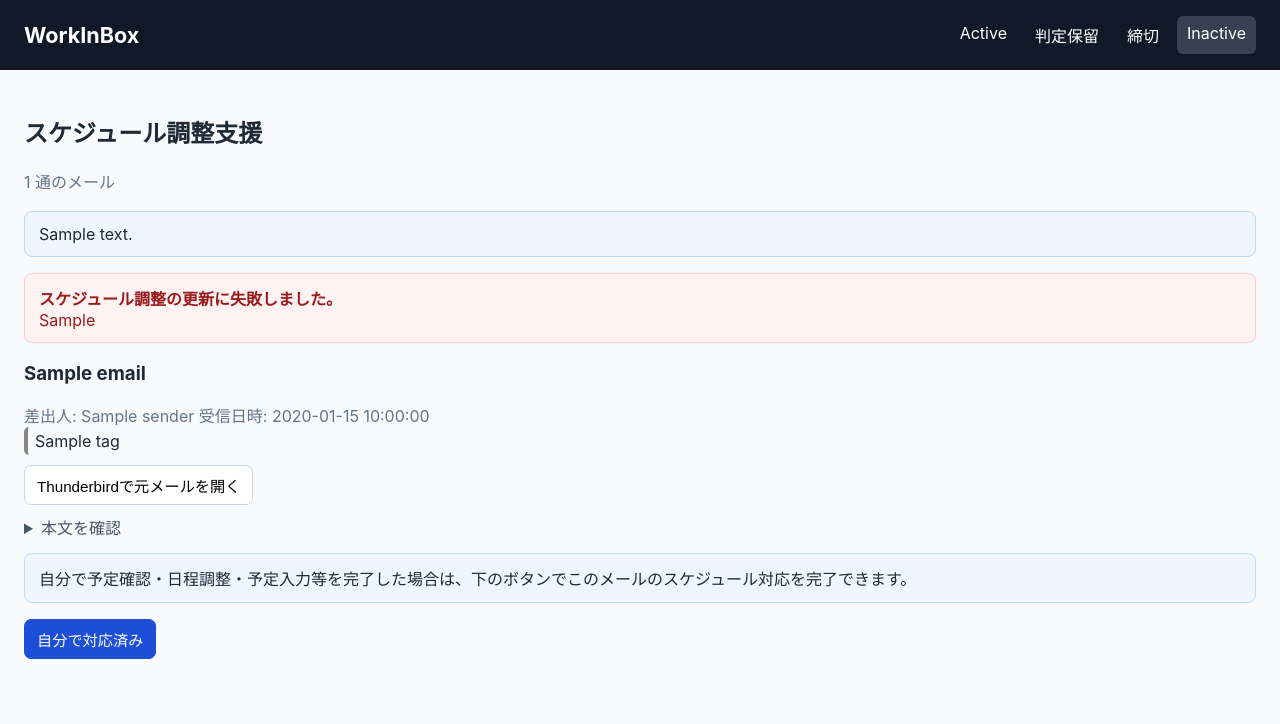
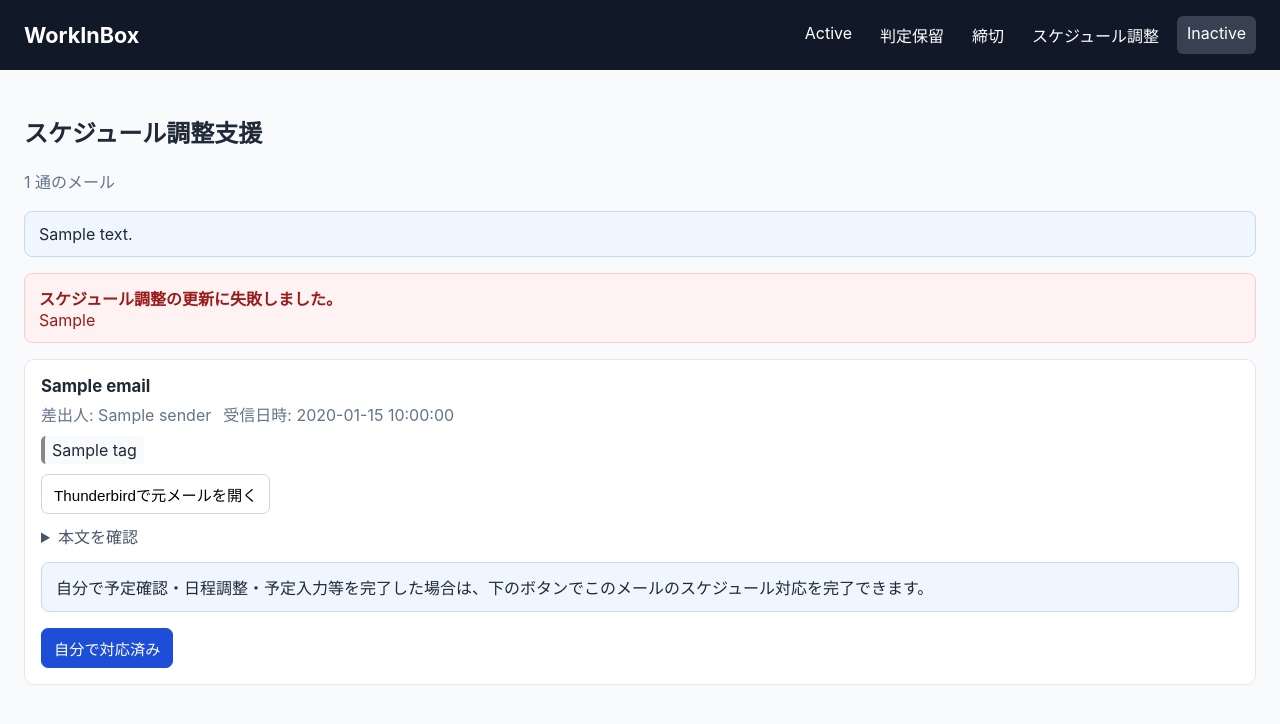
Before and after one commit to a3suger/WorkInBox, a Python web app: template src/workinbox/templates/schedules.html in a window 1280 px wide. Shown: the top 724 px of the page. Run offline with Jinja, Linux system fonts and the light colour scheme; the template is opened without the code that fills it: most values are stand-ins (such as "Sample title", 1, 10 or a date in 2020).

Commit message:
Add schedule adjustment navigation

```diff
--- a/src/workinbox/templates/base.html
+++ b/src/workinbox/templates/base.html
@@ -104,15 +104,15 @@
       font-weight: 600;
     }
     .tag-error { color: #991b1b; font-size: 0.85rem; }
-    .pending-list, .deadline-list { display: grid; gap: 14px; }
-    .pending-card, .deadline-card {
+    .pending-list, .deadline-list, .schedule-list { display: grid; gap: 14px; }
+    .pending-card, .deadline-card, .schedule-card {
       background: white;
       border: 1px solid #e5e7eb;
       border-radius: 10px;
       padding: 16px;
     }
-    .pending-card h3, .deadline-card h3 { margin: 0 0 6px; font-size: 1.05rem; }
-    .pending-meta, .deadline-meta { display: flex; gap: 12px; flex-wrap: wrap; margin-bottom: 10px; }
+    .pending-card h3, .deadline-card h3, .schedule-card h3 { margin: 0 0 6px; font-size: 1.05rem; }
+    .pending-meta, .deadline-meta, .schedule-meta { display: flex; gap: 12px; flex-wrap: wrap; margin-bottom: 10px; }
     .message-preview { margin: 10px 0 14px; }
     .message-preview summary { cursor: pointer; color: #475569; }
     .message-body {
@@ -151,10 +151,11 @@
 <header>
   <h1>WorkInBox</h1>
   <nav>
-    <a href="/active" class="{% if active_view and not pending_view and not deadlines_view %}current{% endif %}">Active</a>
+    <a href="/active" class="{% if active_view and not pending_view and not deadlines_view and not schedules_view %}current{% endif %}">Active</a>
     <a href="/pending" class="{% if pending_view %}current{% endif %}">判定保留</a>
     <a href="/deadlines" class="{% if deadlines_view %}current{% endif %}">締切</a>
-    <a href="/inactive" class="{% if not active_view and not pending_view and not deadlines_view %}current{% endif %}">Inactive</a>
+    <a href="/schedules" class="{% if schedules_view %}current{% endif %}">スケジュール調整</a>
+    <a href="/inactive" class="{% if not active_view and not pending_view and not deadlines_view and not schedules_view %}current{% endif %}">Inactive</a>
   </nav>
 </header>
 <main>
```
